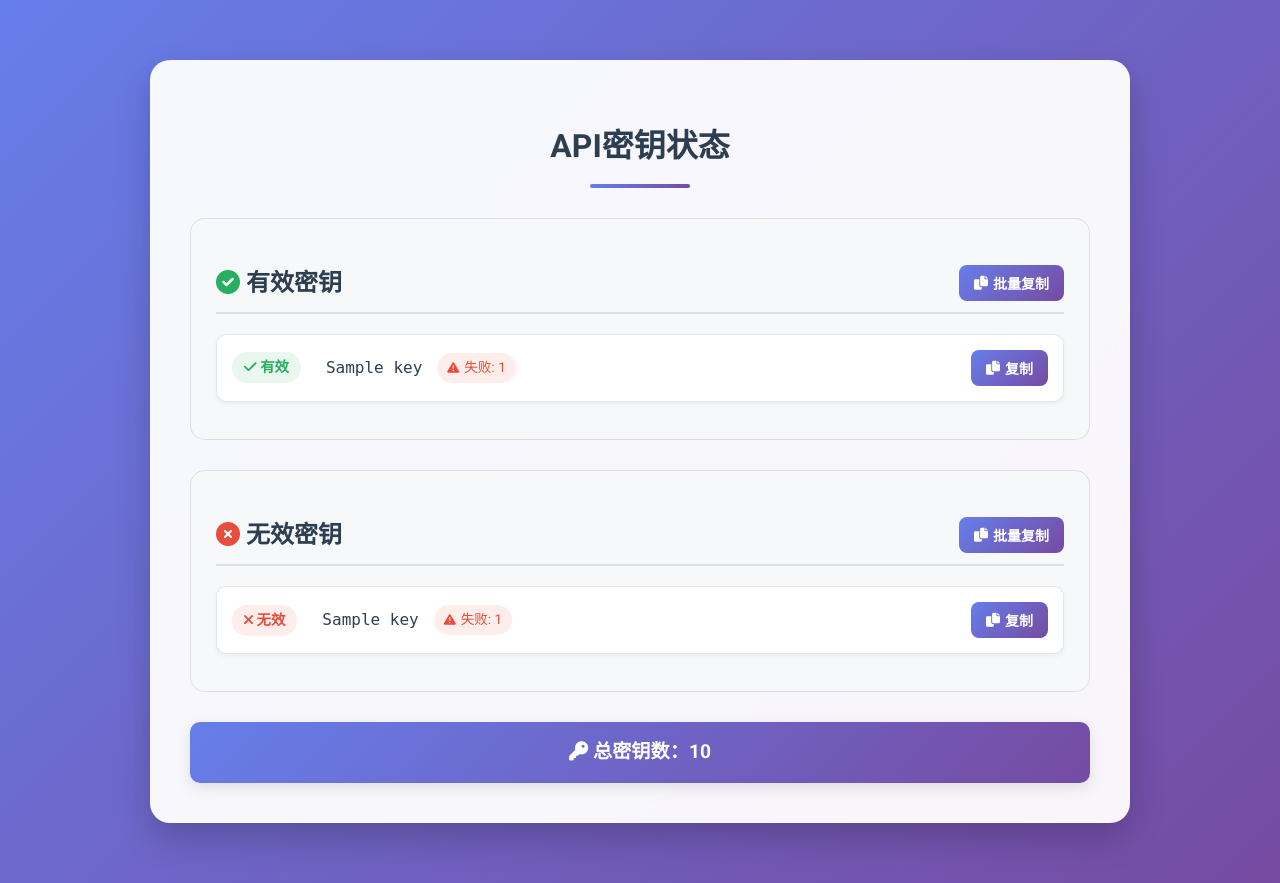
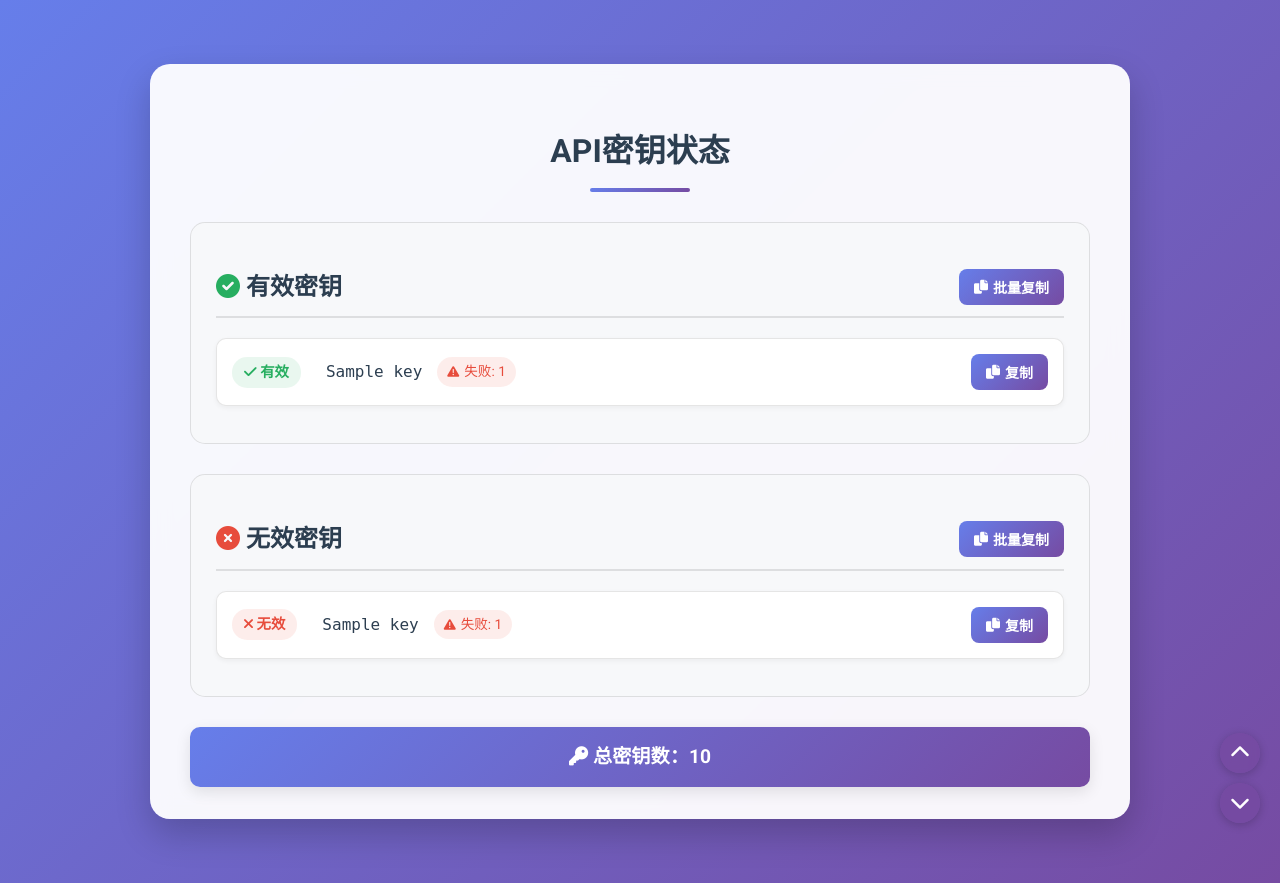
Before and after one commit to zhu748/mihayo, a Python web app: template app/templates/keys_status.html in a window 1280 px wide. Run offline with Jinja, Linux system fonts and the light colour scheme; the template is opened without the code that fills it: most values are stand-ins (such as "Sample title", 1, 10 or a date in 2020).

Commit message:
Enhance UI/UX for keys_status.html
- Added smooth scroll functionality with "Scroll to Top" and "Scroll to Bottom" buttons.
- Introduced a `scroll-buttons` section with styled buttons for scrolling.
- Improved `#copyStatus` styling for better visibility and alignment.
- Adjusted `.container` to support scrollable content with hidden scrollbars and a max-height.
- Ensured proper z-index for new elements to prevent overlapping issues.
- Enhanced hover and active states for scroll buttons to improve user experience.
- Added event listeners to dynamically show/hide scroll buttons based on user scroll position.

```diff
--- a/app/templates/keys_status.html
+++ b/app/templates/keys_status.html
@@ -18,6 +18,7 @@
             justify-content: center;
             align-items: center;
             padding: 20px;
+            position: relative;
         }
         .container {
             max-width: 900px;
@@ -27,6 +28,14 @@
             border-radius: 20px;
             box-shadow: 0 15px 35px rgba(0,0,0,0.2);
             backdrop-filter: blur(10px);
+            max-height: 80vh;
+            overflow-y: scroll;
+            position: relative;
+            scrollbar-width: none;  /* Firefox */
+            -ms-overflow-style: none;  /* IE and Edge */
+        }
+        .container::-webkit-scrollbar {
+            display: none;  /* Chrome, Safari, Opera */
         }
         h1 {
             color: #2c3e50;
@@ -151,18 +160,21 @@
         }
         #copyStatus {
             position: fixed;
-            bottom: 20px;
+            top: 50%;
             left: 50%;
-            transform: translateX(-50%);
-            background: rgba(39, 174, 96, 0.9);
+            transform: translate(-50%, -50%);
+            background: rgba(39, 174, 96, 0.95);
             color: white;
-            padding: 12px 25px;
+            padding: 15px 30px;
             border-radius: 25px;
             font-weight: bold;
             opacity: 0;
-            transition: opacity 0.3s ease;
+            transition: all 0.3s ease;
             backdrop-filter: blur(5px);
             box-shadow: 0 5px 15px rgba(0,0,0,0.2);
+            z-index: 1000;
+            text-align: center;
+            min-width: 200px;
         }
         .status-badge {
             padding: 4px 12px;
@@ -188,6 +200,38 @@
         }
         .key-list:nth-child(2) {
             animation-delay: 0.2s;
+        }
+        .scroll-buttons {
+            position: fixed;
+            right: 20px;
+            bottom: 20px;
+            display: flex;
+            flex-direction: column;
+            gap: 10px;
+            z-index: 1000;
+        }
+        .scroll-btn {
+            background: rgba(118, 75, 162, 0.9);
+            color: white;
+            width: 40px;
+            height: 40px;
+            border: none;
+            border-radius: 50%;
+            cursor: pointer;
+            display: flex;
+            align-items: center;
+            justify-content: center;
+            font-size: 20px;
+            transition: all 0.3s ease;
+            backdrop-filter: blur(5px);
+            box-shadow: 0 2px 10px rgba(0,0,0,0.2);
+        }
+        .scroll-btn:hover {
+            background: rgba(102, 126, 234, 0.9);
+            transform: scale(1.1);
+        }
+        .scroll-btn:active {
+            transform: scale(0.95);
         }
     </style>
 </head>
@@ -261,8 +305,18 @@
         <div class="total">
             <i class="fas fa-key"></i> 总密钥数：{{ total }}
         </div>
-        <div id="copyStatus"></div>
     </div>
+
+    <div class="scroll-buttons">
+        <button class="scroll-btn" onclick="scrollToTop()" title="回到顶部">
+            <i class="fas fa-chevron-up"></i>
+        </button>
+        <button class="scroll-btn" onclick="scrollToBottom()" title="滚动到底部">
+            <i class="fas fa-chevron-down"></i>
+        </button>
+    </div>
+
+    <div id="copyStatus"></div>
 
     <script>
         function copyToClipboard(text) {
@@ -325,6 +379,33 @@
                 statusElement.style.opacity = 0;
             }, 2000);
         }
+
+        function scrollToTop() {
+            const container = document.querySelector('.container');
+            container.scrollTo({
+                top: 0,
+                behavior: 'smooth'
+            });
+        }
+
+        function scrollToBottom() {
+            const container = document.querySelector('.container');
+            container.scrollTo({
+                top: container.scrollHeight,
+                behavior: 'smooth'
+            });
+        }
+
+        // 监听滚动事件来显示/隐藏滚动按钮
+        document.querySelector('.container').addEventListener('scroll', function() {
+            const scrollButtons = document.querySelector('.scroll-buttons');
+            if (this.scrollTop > 100) {
+                scrollButtons.style.display = 'flex';
+            } else {
+                scrollButtons.style.display = 'none';
+            }
+        });
+
     </script>
 </body>
 </html>
```
